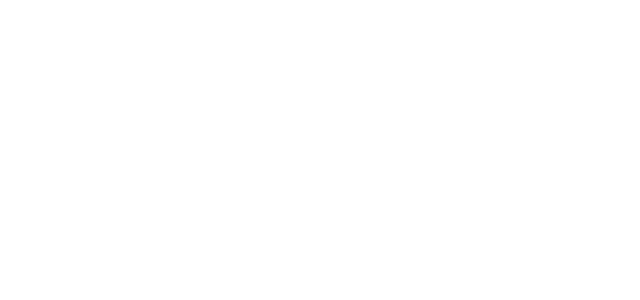
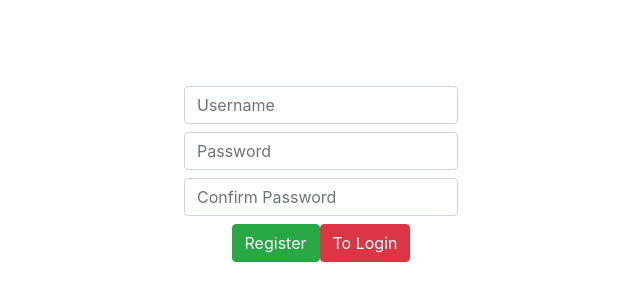
Before and after one commit to lianeddy/FrontEnd-JC1504, a React (Create React App) app in the folder my-app/: page /register in a window 1280 px wide. Shown: the part 226-526 px from the top of the page, without its empty margins (319-959 px from the left). Built offline with nearby package versions, Linux system fonts and the light colour scheme.

Commit message:
register json server

```diff
--- a/my-app/src/App.js
+++ b/my-app/src/App.js
@@ -6,6 +6,7 @@ import { Route } from "react-router-dom";
 // import ComponentMap from "./Pages/ComponentMap";
 import Home from "./Pages/Home";
 import LoginPage from "./Pages/LoginPage";
+import RegisterPage from "./Pages/RegisterPage";
 
 class App extends Component {
   render() {
@@ -17,6 +18,8 @@ class App extends Component {
         <Route path="/component-map" component={ComponentMap} /> */}
         <Route path="/" exact component={Home} />
         <Route path="/login" component={LoginPage} />
+        <Route path="/login" component={LoginPage} />
+        <Route path="/register" component={RegisterPage} />
       </div>
     );
   }
--- a/my-app/src/Pages/LoginPage.js
+++ b/my-app/src/Pages/LoginPage.js
@@ -1,10 +1,11 @@
 import React, { Component } from "react";
 import Axios from "axios";
 import { Button, Input } from "reactstrap";
+import { Link } from "react-router-dom";
 
 class LoginPage extends Component {
   state = {
-    loginInfo: { username: "", password: "" },
+    loginInfo: { usernameLogin: "", passwordLogin: "" },
   };
 
   onChangeInput = (e) => {
@@ -18,7 +19,7 @@ class LoginPage extends Component {
 
   clickLogin = () => {
     Axios.get(
-      `http://localhost:2000/users?username=${this.state.loginInfo.username}&password=${this.state.loginInfo.password}`
+      `http://localhost:2000/users?username=${this.state.loginInfo.usernameLogin}&password=${this.state.loginInfo.passwordLogin}`
     )
       .then((res) => {
         console.log(res.data);
@@ -50,7 +51,7 @@ class LoginPage extends Component {
             <Input
               placeholder="Username"
               onChange={this.onChangeInput}
-              id="username"
+              id="usernameLogin"
               value={this.state.loginInfo.username}
             />
           </div>
@@ -59,7 +60,7 @@ class LoginPage extends Component {
               type="password"
               placeholder="Password"
               onChange={this.onChangeInput}
-              id="password"
+              id="passwordLogin"
               value={this.state.loginInfo.password}
             />
           </div>
@@ -67,6 +68,9 @@ class LoginPage extends Component {
             <Button color="success" onClick={this.clickLogin}>
               Login
             </Button>
+            <Link to="/register">
+              <Button color="danger">To Register</Button>
+            </Link>
           </div>
         </div>
       </div>
--- /dev/null
+++ b/my-app/src/Pages/RegisterPage.js
@@ -0,0 +1,100 @@
+import React, { Component } from "react";
+import Axios from "axios";
+import { Button, Input } from "reactstrap";
+import { Link } from "react-router-dom";
+
+class RegisterPage extends Component {
+  state = {
+    registerInfo: { username: "", password: "", confirm: "" },
+  };
+
+  onChangeInput = (e) => {
+    this.setState({
+      registerInfo: {
+        ...this.state.registerInfo,
+        [e.target.id]: e.target.value,
+      },
+    });
+  };
+
+  clickRegister = () => {
+    const { username, password, confirm } = this.state.registerInfo; // Destructure
+    if (username && password && confirm) {
+      if (password === confirm) {
+        Axios.post(`http://localhost:2000/users`, {
+          username,
+          password,
+        })
+          .then((res) => {
+            console.log("data masuk");
+          })
+          .catch((err) => {
+            console.log(err);
+          });
+      } else {
+        alert("Password Invalid");
+      }
+    } else {
+      alert("Fill in all the forms!");
+    }
+  };
+
+  render() {
+    return (
+      <div
+        style={{
+          height: "100vh",
+          display: "flex",
+          justifyContent: "center",
+          alignItems: "center",
+        }}
+      >
+        <div
+          style={{
+            width: "300px",
+            display: "flex",
+            flexDirection: "column",
+            alignItems: "center",
+          }}
+        >
+          <div className="my-1">
+            <Input
+              placeholder="Username"
+              onChange={this.onChangeInput}
+              id="username"
+              value={this.state.registerInfo.username}
+            />
+          </div>
+          <div className="my-1">
+            <Input
+              type="password"
+              placeholder="Password"
+              onChange={this.onChangeInput}
+              id="password"
+              value={this.state.registerInfo.password}
+            />
+          </div>
+          <div className="my-1">
+            <Input
+              type="password"
+              placeholder="Confirm Password"
+              onChange={this.onChangeInput}
+              id="confirm"
+              value={this.state.registerInfo.confirm}
+            />
+          </div>
+          <div className="my-1">
+            <Button color="success" onClick={this.clickRegister}>
+              Register
+            </Button>
+            <Link to="/login">
+              <Button color="danger">To Login</Button>
+            </Link>
+          </div>
+        </div>
+      </div>
+    );
+  }
+}
+
+export default RegisterPage;
--- a/my-app/src/fake-api/db.json
+++ b/my-app/src/fake-api/db.json
@@ -14,25 +14,32 @@
       "id": 3,
       "username": "susilo",
       "password": "zxc123"
+    },
+    {
+      "username": "joko",
+      "password": "123",
+      "id": 4
+    },
+    {
+      "username": "edi",
+      "password": "123",
+      "id": 5
     }
   ],
-  "products" : [
+  "products": [
     {
       "nama": "Apel",
-        "image":
-          "https://external-content.duckduckgo.com/iu/?u=https%3A%2F%2F1.bp.blogspot.com%2F-FqVB0I2bP7M%2FU9RLuaLRC2I%2FAAAAAAAAA18%2F0CPwPy-poNE%2Fs1600%2FKandungan-Gizi-Dan-Manfaat-Buah-Apel.jpg&f=1&nofb=1",
+      "image": "https://external-content.duckduckgo.com/iu/?u=https%3A%2F%2F1.bp.blogspot.com%2F-FqVB0I2bP7M%2FU9RLuaLRC2I%2FAAAAAAAAA18%2F0CPwPy-poNE%2Fs1600%2FKandungan-Gizi-Dan-Manfaat-Buah-Apel.jpg&f=1&nofb=1",
       "caption": "wah enak apel"
     },
     {
       "nama": "Duren",
-        "image":
-          "https://external-content.duckduckgo.com/iu/?u=https%3A%2F%2F3.bp.blogspot.com%2F-6NabAIFLkjs%2FUe4wbiyn0yI%2FAAAAAAAAQdM%2FM2VeSCoGni8%2Fs1600%2Fduren.jpg&f=1&nofb=1",
+      "image": "https://external-content.duckduckgo.com/iu/?u=https%3A%2F%2F3.bp.blogspot.com%2F-6NabAIFLkjs%2FUe4wbiyn0yI%2FAAAAAAAAQdM%2FM2VeSCoGni8%2Fs1600%2Fduren.jpg&f=1&nofb=1",
       "caption": "wah enak duren"
     },
     {
       "nama": "Mangga",
-        "image":
-          "https://external-content.duckduckgo.com/iu/?u=https%3A%2F%2Fwww.zepto.store%2Fmy%2Fwp-content%2Fuploads%2F2020%2F03%2FMangga-Susu-Susu-Mango.jpg&f=1&nofb=1",
+      "image": "https://external-content.duckduckgo.com/iu/?u=https%3A%2F%2Fwww.zepto.store%2Fmy%2Fwp-content%2Fuploads%2F2020%2F03%2FMangga-Susu-Susu-Mango.jpg&f=1&nofb=1",
       "caption": "wah enak mangga"
     }
   ]
```
Also changed, not shown: my-app/contoh.js (+4 -3 lines), 1 other file (tests, documents, lock files or other folders). Lines whose indentation alone changed are shown as unchanged.
